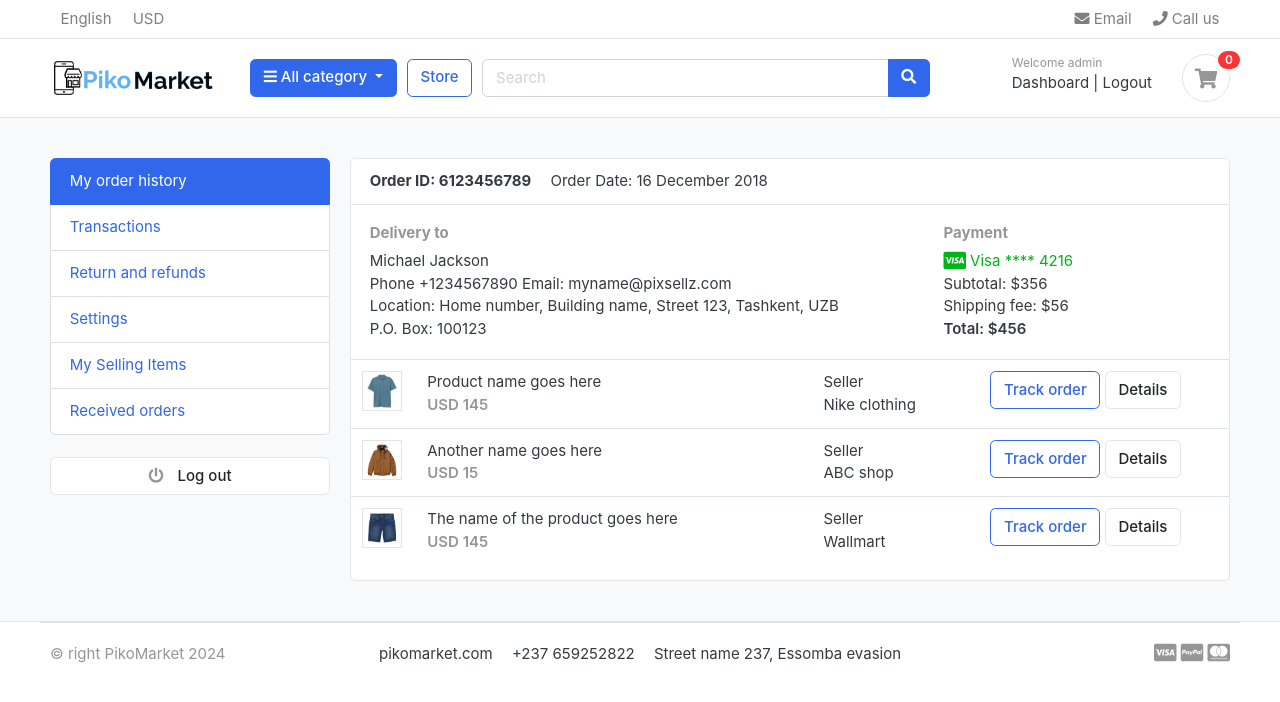
After one commit to yvespollah/PikoMarket-with-Django, a Django app: page /accounts/ in a window 1280 px wide. The commit adds this page. Shown: the top 702 px of the page. Run offline with Django 3.2, Linux system fonts and the light colour scheme; a user stored in the database is signed in; data comes from the database, SQL or seed files in the repository; both versions use the stored data as it was after the commit; some libraries are stand-ins or nearby versions; some web fonts are replaced.

Commit message:
implementation of sign in and register

```diff
--- a/PikoMarket/settings.py
+++ b/PikoMarket/settings.py
@@ -133,3 +133,9 @@ STATICFILES_DIRS = [
 #  media file configuration
 MEDIA_URL = "/media/"
 MEDIA_ROOT = BASE_DIR /'media'
+
+from django.contrib.messages import constants as messages
+
+MESSAGE_TAGS = {
+    messages.ERROR: 'danger',
+}
--- a/PikoMarket/static/js/script.js
+++ b/PikoMarket/static/js/script.js
@@ -57,3 +57,7 @@ $(document).ready(function() {
 
 });
 // jquery end
+
+setTimeout(function(){
+    $('#message').fadeOut('slow')
+},4000)
--- a/PikoMarket/urls.py
+++ b/PikoMarket/urls.py
@@ -24,6 +24,7 @@ urlpatterns = [
     path('admin/', admin.site.urls),
     path('',views.home,name='home'),
     path('store/',include('store.urls')),
-    path('cart/',include('carts.urls'))
+    path('cart/',include('carts.urls')),
+    path('accounts/',include('accounts.urls'))
 
 ] + static(settings.MEDIA_URL,document_root=settings.MEDIA_ROOT)
--- a/accounts/models.py
+++ b/accounts/models.py
@@ -5,7 +5,7 @@ from django.contrib.auth.models import AbstractBaseUser, BaseUserManager
 
 # model to create a normal user
 class MyAccountManager(BaseUserManager):
-     def create_user(self, first_name,last_name,username,email,password=None):
+     def create_user(self, first_name,last_name,email,username,password=None):
          if not email:
              raise ValueError('User must have an email address')
 
@@ -20,6 +20,7 @@ class MyAccountManager(BaseUserManager):
          )
 
          user.set_password(password)
+         user.is_active = True
          user.save(using=self.db)
          return user
 
--- /dev/null
+++ b/accounts/urls.py
@@ -0,0 +1,10 @@
+from django.urls import path
+from . import views
+
+urlpatterns = [
+    path('register/',views.register,name='register'),
+    path('login/',views.login,name='login'),
+    path('logout/',views.logout,name='logout'),
+    path('dashboard/',views.dashboard,name='dashboard'),
+    path('',views.dashboard,name='dashboard'),
+]
--- a/accounts/views.py
+++ b/accounts/views.py
@@ -1,3 +1,55 @@
-from django.shortcuts import render
+from django.shortcuts import render,redirect
+from .forms import RegistrationForm
+from .models import Account
+from django.contrib import messages,auth
+from django.contrib.auth.decorators import login_required
 
 # Create your views here.
+
+def register(request):
+    if request.method == 'POST':
+        form = RegistrationForm(request.POST)
+        if form.is_valid():
+            first_name = form.cleaned_data['first_name']
+            last_name = form.cleaned_data['last_name']
+            email = form.cleaned_data['email']
+            phone_number = form.cleaned_data['phone_number']
+            password = form.cleaned_data['password']
+            username = email.split('@')[0]
+
+            user = Account.objects.create_user(first_name=first_name,last_name=last_name,email=email,username=username ,password=password)
+            user.phone_number = phone_number
+            user.save()
+            form = RegistrationForm()
+            messages.success(request, 'Registration Successful')
+            return redirect('register')
+    else:
+        form = RegistrationForm()
+    context = {
+        'form':form
+    }
+    return render(request,'accounts/register.html',context)
+
+def login(request):
+    if request.method == "POST":
+        email = request.POST['email']
+        password = request.POST['password']
+        user = auth.authenticate(email=email,password=password)
+        if user is not None:
+            auth.login(request,user)
+            messages.success(request, 'You are now Logged in')
+            return redirect('dashboard')
+        else:
+            messages.error(request, 'Invalid login information')
+            return redirect('login')
+    return render(request,'accounts/login.html')
+
+@login_required(login_url = 'login')
+def logout(request):
+    auth.logout(request)
+    messages.success(request, 'You are Logged out')
+    return redirect('login')
+
+@login_required(login_url = 'login')
+def dashboard(request):
+    return render(request,'accounts/dashboard.html')
--- a/carts/views.py
+++ b/carts/views.py
@@ -94,7 +94,7 @@ def add_cart(request,product_id):
         if len(product_variation) > 0:
             cart_item.variations.clear()
             item.variations.add(*product_variation)
-        cart_item.save()
+            cart_item.save()
     # return HttpResponse(cart_item.product)
     # exit()
     return redirect('cart')
--- /dev/null
+++ b/templates/accounts/dashboard.html
@@ -0,0 +1,101 @@
+{% extends "base.html" %}
+{% load static %}
+{% block content %}
+
+
+<!-- ========================= SECTION CONTENT ========================= -->
+<section class="section-conten padding-y bg">
+    {% include "includes/alerts.html" %}
+<div class="container">
+	<div class="row">
+	<aside class="col-md-3">
+		<!--   SIDEBAR   -->
+		<ul class="list-group">
+			<a class="list-group-item active" href="#"> My order history </a>
+			<a class="list-group-item" href="#"> Transactions </a>
+			<a class="list-group-item" href="#"> Return and refunds </a>
+			<a class="list-group-item" href="#">Settings </a>
+			<a class="list-group-item" href="#"> My Selling Items </a>
+			<a class="list-group-item" href="#"> Received orders </a>
+		</ul>
+		<br>
+		<a class="btn btn-light btn-block" href="{% url 'logout' %}"> <i class="fa fa-power-off"></i> <span class="text">Log out</span> </a>
+		<!--   SIDEBAR .//END   -->
+	</aside>
+	<main class="col-md-9">
+		<article class="card">
+		<header class="card-header">
+			<strong class="d-inline-block mr-3">Order ID: 6123456789</strong>
+			<span>Order Date: 16 December 2018</span>
+		</header>
+		<div class="card-body">
+			<div class="row">
+				<div class="col-md-8">
+					<h6 class="text-muted">Delivery to</h6>
+					<p>Michael Jackson <br>
+					Phone +1234567890 Email: myname@pixsellz.com <br>
+			    	Location: Home number, Building name, Street 123,  Tashkent, UZB <br>
+			    	P.O. Box: 100123
+			 		</p>
+				</div>
+				<div class="col-md-4">
+					<h6 class="text-muted">Payment</h6>
+					<span class="text-success">
+						<i class="fab fa-lg fa-cc-visa"></i>
+					    Visa  **** 4216
+					</span>
+					<p>Subtotal: $356 <br>
+					 Shipping fee:  $56 <br>
+					 <span class="b">Total:  $456 </span>
+					</p>
+				</div>
+			</div> <!-- row.// -->
+		</div> <!-- card-body .// -->
+		<div class="table-responsive">
+		<table class="table table-hover">
+			<tr>
+				<td width="65">
+					<img src="../images/items/1.jpg" class="img-xs border">
+				</td>
+				<td>
+					<p class="title mb-0">Product name goes here </p>
+					<var class="price text-muted">USD 145</var>
+				</td>
+				<td> Seller <br> Nike clothing </td>
+				<td width="250"> <a href="#" class="btn btn-outline-primary">Track order</a> <a href="#" class="btn btn-light"> Details </a> </td>
+			</tr>
+			<tr>
+				<td>
+					<img src="../images/items/2.jpg" class="img-xs border">
+				</td>
+				<td>
+					<p class="title mb-0">Another name goes here </p>
+					<var class="price text-muted">USD 15</var>
+				</td>
+				<td> Seller <br> ABC shop </td>
+				<td> <a href="#" class="btn btn-outline-primary">Track order</a> <a href="#" class="btn btn-light"> Details </a> </td>
+			</tr>
+			<tr>
+				<td>
+					<img src="../images/items/3.jpg" class="img-xs border">
+				</td>
+				<td>
+					<p class="title mb-0">The name of the product  goes here </p>
+					<var class="price text-muted">USD 145</var>
+				</td>
+				<td> Seller <br> Wallmart </td>
+				<td> <a href="#" class="btn btn-outline-primary">Track order</a> <a href="#" class="btn btn-light"> Details </a> </td>
+			</tr>
+		</table>
+		</div> <!-- table-responsive .end// -->
+		</article> <!-- order-group.// -->
+	</main>
+</div> <!-- row.// -->
+</div>
+
+
+</section>
+<!-- ========================= SECTION CONTENT END// ========================= -->
+
+
+{% endblock content %}
--- /dev/null
+++ b/templates/includes/alerts.html
@@ -0,0 +1,13 @@
+{% if messages %}
+
+    {% for message in messages %}
+    <div id="message" class="container">
+    <div  {% if message.tags %} class="alert alert-{{ message.tags }}" {% endif %} role="alert">
+        <button type="button" class="close" data-dismiss="alert" ><span aria-hidden="true">&times</span></button>
+        {% if message.level == DEFAULT_MESSAGE_LEVELS.ERROR %}Error: {% endif %}
+        {{message}}
+    </div>
+</div>
+    {% endfor %}
+
+{% endif %}
--- a/templates/includes/navbar.html
+++ b/templates/includes/navbar.html
@@ -61,13 +61,24 @@
         </div> <!-- col.// -->
         <div class="col-lg-3 col-sm-6 col-8 order-2 order-lg-3">
                     <div class="d-flex justify-content-end mb-3 mb-lg-0">
+                        {% if user.id is None %}
                         <div class="widget-header">
                             <small class="title text-muted">Welcome guest!</small>
                             <div>
-                                <a href="./signin.html">Sign in</a> <span class="dark-transp"> | </span>
-                                <a href="./register.html"> Register</a>
+                                <a href="{% url 'login' %}">Sign in</a> <span class="dark-transp"> | </span>
+                                <a href="{% url 'register' %}"> Register</a>
                             </div>
                         </div>
+
+                        {% else %}
+                        <div class="widget-header">
+                            <small class="title text-muted">Welcome {{user.username}}</small>
+                            <div>
+                                <a href="{% url 'dashboard' %}">Dashboard</a> <span class="dark-transp"> | </span>
+                                <a href="{% url 'logout' %}"> Logout</a>
+                            </div>
+                        </div>
+                        {% endif %}
                         <a href="{% url 'cart' %}" class="widget-header pl-3 ml-3">
                             <div class="icon icon-sm rounded-circle border"><i class="fa fa-shopping-cart"></i></div>
                             <span class="badge badge-pill badge-danger notify">{{cart_count}}</span>
```
Also changed, not shown: accounts/forms.py (added, +31 -0 lines), templates/accounts/login.html (added, +41 -0 lines), templates/accounts/register.html (added, +63 -0 lines), db.sqlite3.
